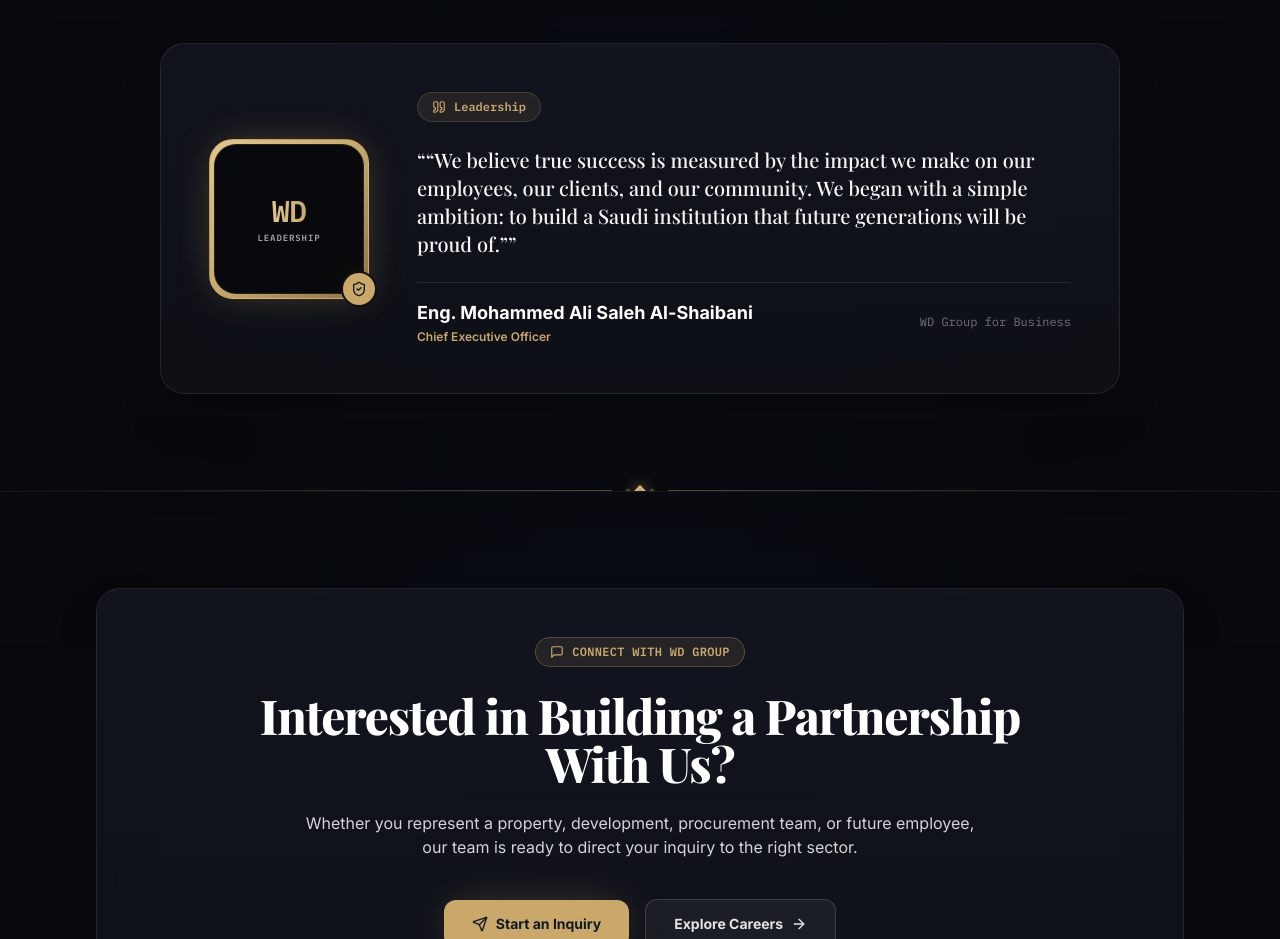
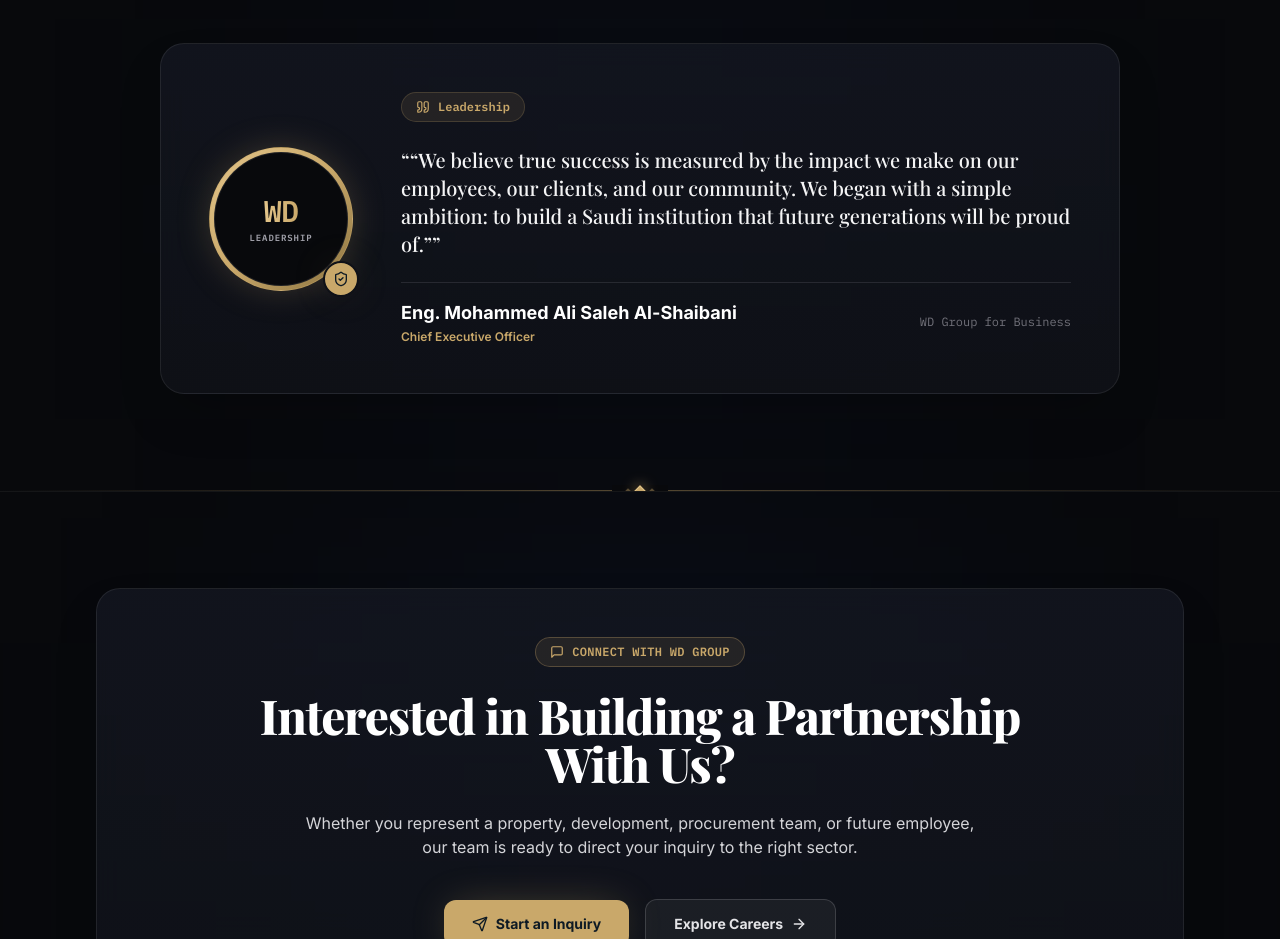
Before and after one commit to dubaiincairo/wd-group-website, a Next.js app: page / in a window 1280 px wide. Shown: the part 4100-5039 px from the top of the page. Built offline with nearby package versions, Linux system fonts and the light colour scheme; no server answers; the database is empty; a web font is replaced by a local one.

Commit message:
fix(ceo): revert homepage CEO photo frame back to circular executive crest while maintaining 1:1 aspect ratio thumbnail in admin CMS uploader

```diff
--- a/components/home/CEOQuote.tsx
+++ b/components/home/CEOQuote.tsx
@@ -21,27 +21,27 @@ export default function CEOQuote() {
 
           <div className="flex flex-col md:flex-row items-center gap-8 md:gap-12">
 
-            {/* CEO Avatar / Portrait Photo — Strict 1:1 Square */}
+            {/* CEO Avatar / Executive Crest */}
             <div className="shrink-0 relative">
-              <div className="w-32 h-32 sm:w-40 sm:h-40 aspect-square rounded-3xl bg-gradient-to-br from-[#E3C58A] via-[#C9A86A] to-[#8A7340] p-1 shadow-glow-camel border border-[#C9A86A]/40 flex items-center justify-center overflow-hidden shrink-0">
+              <div className="w-28 h-28 sm:w-36 sm:h-36 rounded-full bg-gradient-to-br from-[#E3C58A] via-[#C9A86A] to-[#8A7340] p-1 shadow-glow-camel border border-[#C9A86A]/40 flex items-center justify-center overflow-hidden shrink-0">
                 {ceoPhoto ? (
-                  <div className="relative w-full h-full rounded-[22px] overflow-hidden aspect-square">
+                  <div className="relative w-full h-full rounded-full overflow-hidden">
                     <Image
                       src={ceoPhoto}
                       alt={dict.home.ceo.name}
                       fill
-                      sizes="(max-width: 640px) 128px, 160px"
-                      className="object-cover object-top"
+                      sizes="(max-width: 640px) 112px, 144px"
+                      className="object-cover"
                     />
                   </div>
                 ) : (
-                  <div className="w-full h-full rounded-[22px] bg-[#08090C] flex flex-col items-center justify-center text-center p-3 border border-white/10 aspect-square">
+                  <div className="w-full h-full rounded-full bg-[#08090C] flex flex-col items-center justify-center text-center p-3 border border-white/10">
                     <span className="text-2xl sm:text-3xl font-extrabold text-transparent bg-clip-text bg-gradient-to-r from-[#E3C58A] to-[#C9A86A] font-mono tracking-tight">WD</span>
                     <span className="text-[9px] font-mono text-zinc-400 uppercase tracking-widest mt-0.5 font-bold">LEADERSHIP</span>
                   </div>
                 )}
               </div>
-              <div className="absolute -bottom-2 -right-2 rtl:-right-auto rtl:-left-2 w-9 h-9 rounded-full bg-[#C9A86A] border-2 border-[#0F1117] flex items-center justify-center text-[#0E1A24] shadow-glow-camel font-bold">
+              <div className="absolute -bottom-1.5 -right-1.5 rtl:-right-auto rtl:-left-1.5 w-9 h-9 rounded-full bg-[#C9A86A] border-2 border-[#0F1117] flex items-center justify-center text-[#0E1A24] shadow-glow-camel font-bold">
                 <ShieldCheck className="w-4 h-4" />
               </div>
             </div>
```
